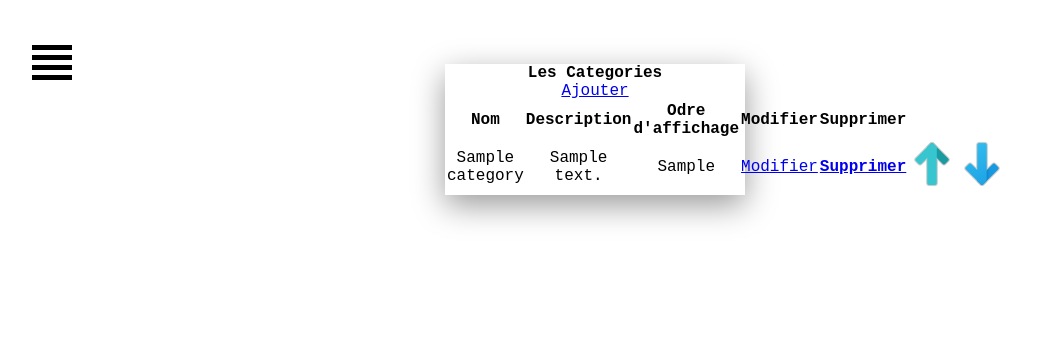
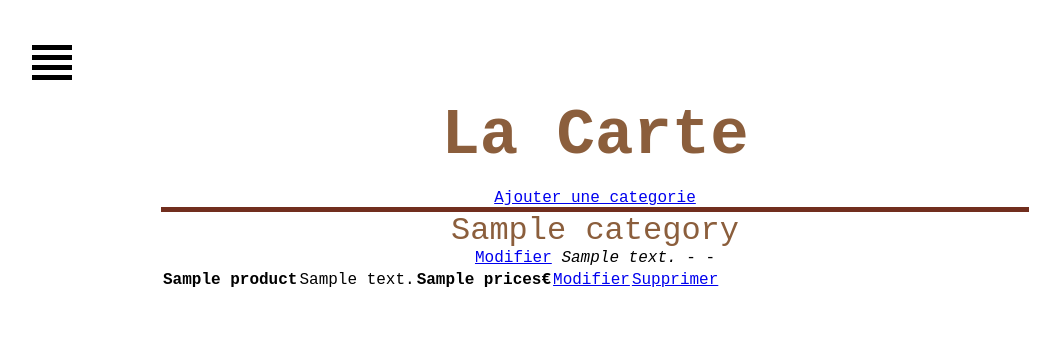
Before and after one commit to GDel84/ArnaudMichant, a Symfony app: template templates/admin/carte/admin-carte.html.twig in a window 1280 px wide. Shown: the top 340 px of the page, without its empty margins (45-1105 px from the left). Run offline with Twig, Linux system fonts and the light colour scheme; the template is opened without the code that fills it: most values are stand-ins (such as "Sample title", 1, 10 or a date in 2020); some libraries are stand-ins or nearby versions.

Commit message:
admin carte

```diff
--- a/templates/admin/carte/admin-carte.html.twig
+++ b/templates/admin/carte/admin-carte.html.twig
@@ -1,33 +1,29 @@
 {% extends 'admin/baseAdmin.html.twig' %}
 {% block body %}
-<div class="carte-form">
-<h1 class="title-carte">Les Categories</h1>
-
-    <a href="{{ path("admin-category-create") }}" type="button" class="btn btn-outline-success">Ajouter</a>
-
-            <table class="table table-striped-columns">
-
+<div class="carte">
+<h1 class="titleCarte">La Carte</h1>
+    <a href="{{ path("admin-category-create") }}" type="button" class="btn btn-outline-success">Ajouter une categorie</a>
+{% for category in categorys %}
+      <p class="titleCategory">{{ category.title }} </p>
+      <a href="{{ path("admin-category-edit", {id:category.id}) }}" type="button" class="btn btn-outline-primary">Modifier</a>
+      <span class="descriptionCategory">{{ category.description }}</span>
+    <table class="table table-bordered">
         <thead>
             <tr>
-                    <th>Nom</th>
-                    <th>Description</th>
-                    <th>Odre d'affichage</th>
-                    <th>Modifier</th>
-                    <th>Supprimer</th>
             </tr>
         </thead>
-                {% for category in categorys %}
     <tbody>
+    {% for product in category.products %}
         <tr>
-                    <td>{{category.Title}}</td>
-                    <td>{{category.Description}}</td>
-                    <td>{{category.CategoryOrder}}</td>
-                    <td><a href="{{ path("admin-category-edit", {id:category.id}) }}" type="button" class="btn btn-outline-primary">Modifier</a></td>
-                    <th><a href="{{ path("admin-category-delete", {id:category.id}) }}" type="button" class="btn btn-outline-danger">Supprimer</a></td>
-                    <td><a class="btn btn-outline-primary" href="{{ path("category-move", {id:category.id, move:'haut'} ) }}"><img src="../photo/icons8-en-haut-48.png"></a></td>
-                    <td><a class="btn btn-outline-primary" href="{{ path("category-move", {id:category.id, move:'bas'} ) }}"><img src="../photo/icons8-vers-le-bas-48.png" ></a></td>
+            <td class="titleProduct">{{ product.title }}</td> -
+            <td class="descriptionProduct">{{ product.description }}</td> -
+            <td class="price">{{ product.prices }}€</td>
+            <td><a href="{{ path("admin-product-edit", {id:product.id}) }}" type="button" class="btn btn-outline-primary">Modifier</a></td>
+            <td><a href="{{ path("admin-product-delete", {id:product.id}) }}" type="button" class="btn btn-outline-danger">Supprimer</a></td>
         </tr>
     {% endfor %}
+{% endfor %}
+
     </tbody>
     </table>
 </div>
```
Lines whose indentation alone changed are shown as unchanged.
